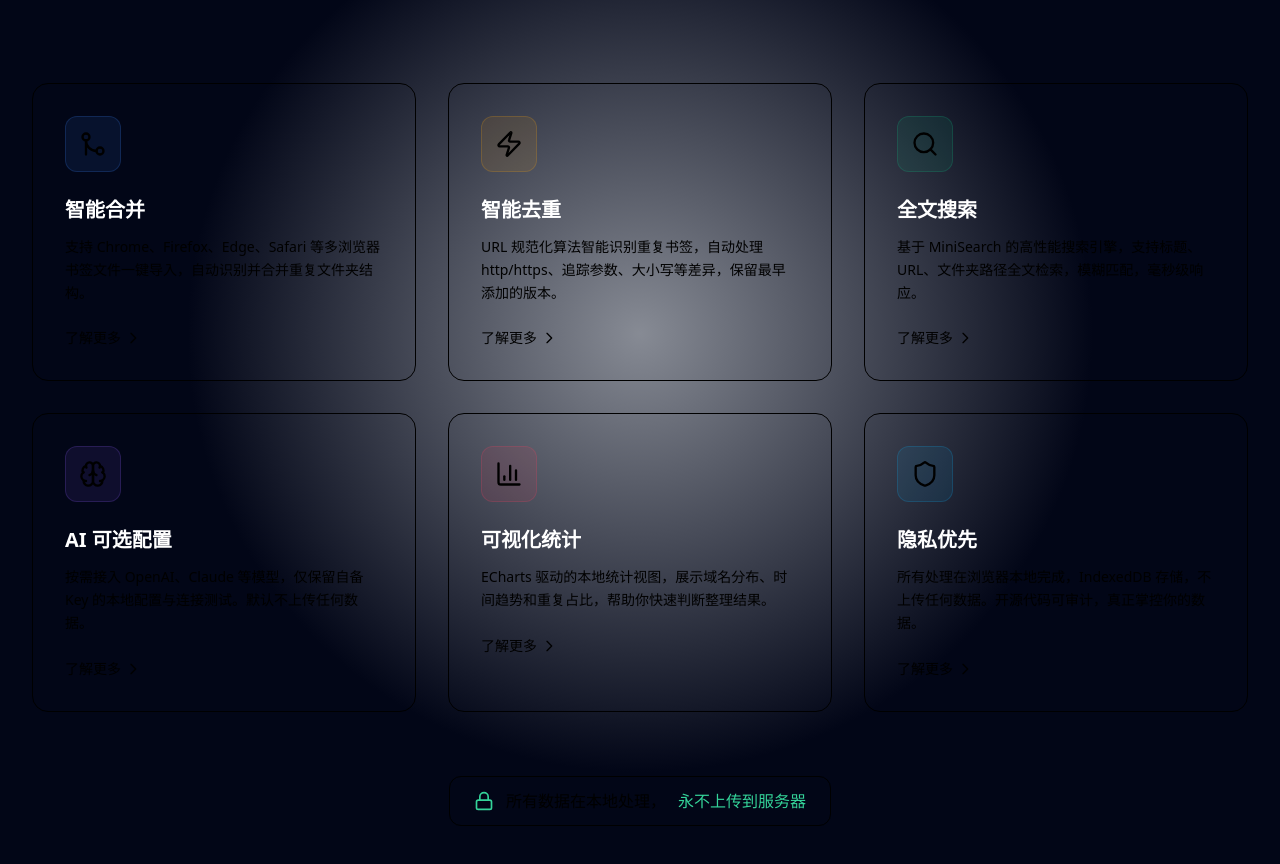
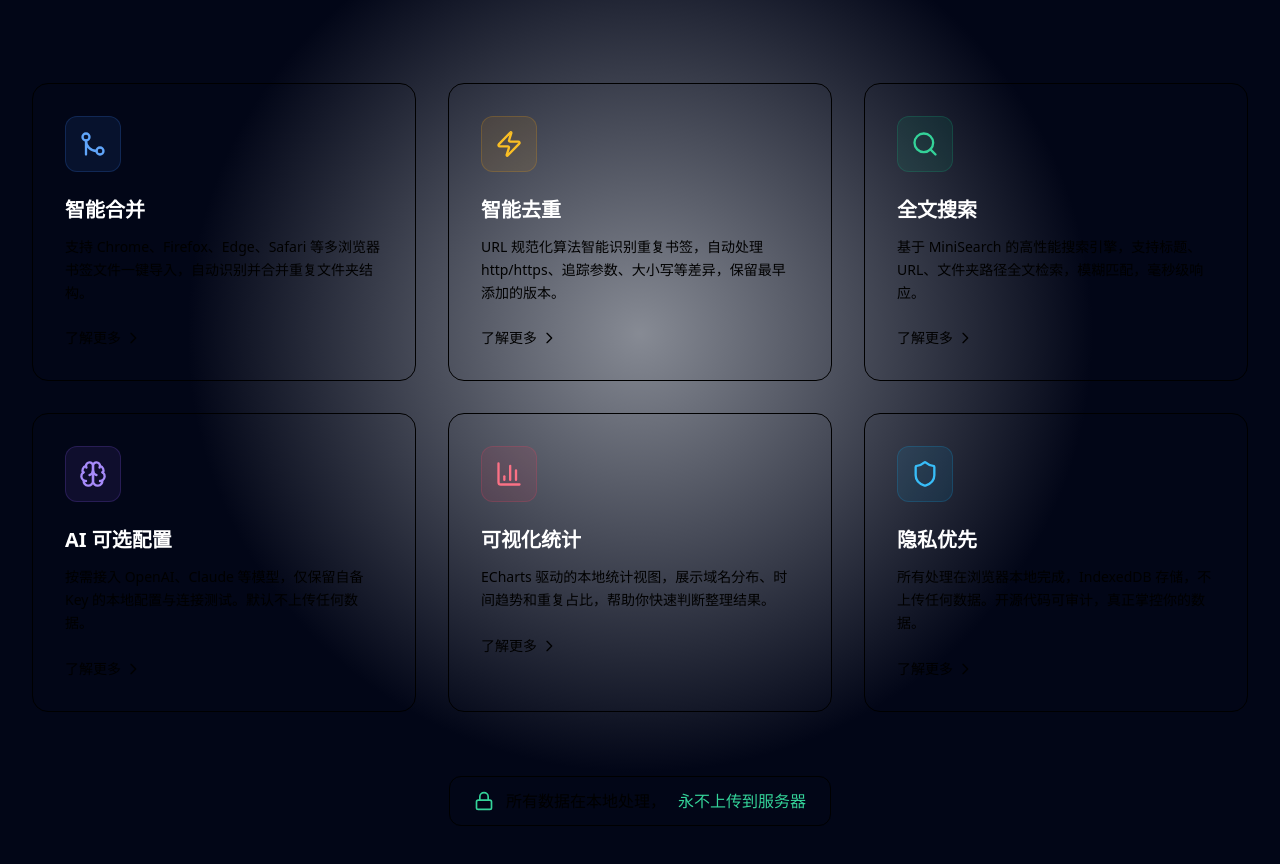
Before and after one commit to build-workbench/bookmarks-manager, a React (Vite) app: page /app/ai in a window 1280 px wide. Shown: the part 1087-1951 px from the top of the page. Built offline with nearby package versions, Linux system fonts and the light colour scheme; a web font is replaced by a local one.

Commit message:
fix: 落地页特性图标配色——stroke 图标改用色调类，恢复语义色彩

```diff
--- a/src/pages/LandingPage/Features.tsx
+++ b/src/pages/LandingPage/Features.tsx
@@ -8,6 +8,7 @@ const features = [
     titleKey: 'features.smartMerge.title',
     descKey: 'features.smartMerge.desc',
     color: 'from-blue-500 to-cyan-500',
+    tone: 'text-blue-400',
     bgColor: 'bg-blue-500/10',
     borderColor: 'border-blue-500/20'
   },
@@ -16,6 +17,7 @@ const features = [
     titleKey: 'features.smartDedup.title',
     descKey: 'features.smartDedup.desc',
     color: 'from-amber-500 to-orange-500',
+    tone: 'text-amber-400',
     bgColor: 'bg-amber-500/10',
     borderColor: 'border-amber-500/20'
   },
@@ -24,6 +26,7 @@ const features = [
     titleKey: 'features.search.title',
     descKey: 'features.search.desc',
     color: 'from-emerald-500 to-teal-500',
+    tone: 'text-emerald-400',
     bgColor: 'bg-emerald-500/10',
     borderColor: 'border-emerald-500/20'
   },
@@ -32,6 +35,7 @@ const features = [
     titleKey: 'features.ai.title',
     descKey: 'features.ai.desc',
     color: 'from-violet-500 to-purple-500',
+    tone: 'text-violet-400',
     bgColor: 'bg-violet-500/10',
     borderColor: 'border-violet-500/20'
   },
@@ -40,6 +44,7 @@ const features = [
     titleKey: 'features.stats.title',
     descKey: 'features.stats.desc',
     color: 'from-rose-500 to-pink-500',
+    tone: 'text-rose-400',
     bgColor: 'bg-rose-500/10',
     borderColor: 'border-rose-500/20'
   },
@@ -48,6 +53,7 @@ const features = [
     titleKey: 'features.privacy.title',
     descKey: 'features.privacy.desc',
     color: 'from-sky-500 to-indigo-500',
+    tone: 'text-sky-400',
     bgColor: 'bg-sky-500/10',
     borderColor: 'border-sky-500/20'
   }
@@ -118,10 +124,7 @@ export default function Features() {
                 <div
                   className={`w-14 h-14 rounded-xl ${feature.bgColor} border ${feature.borderColor} flex items-center justify-center mb-6 group-hover:scale-110 transition-transform duration-300`}
                 >
-                  <Icon
-                    className={`w-7 h-7 bg-gradient-to-br ${feature.color} bg-clip-text`}
-                    style={{ color: 'inherit' }}
-                  />
+                  <Icon className={`w-7 h-7 ${feature.tone}`} />
                 </div>
 
                 {/* Content */}
```
